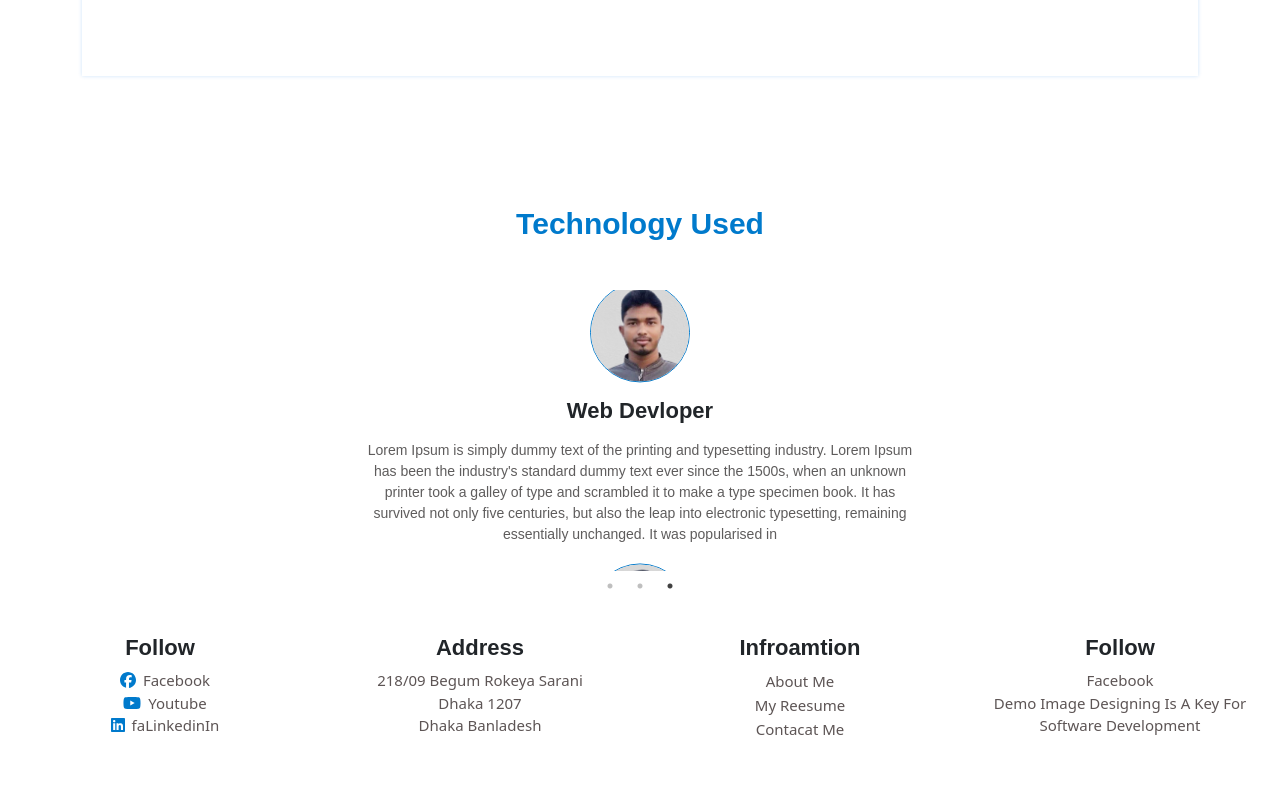
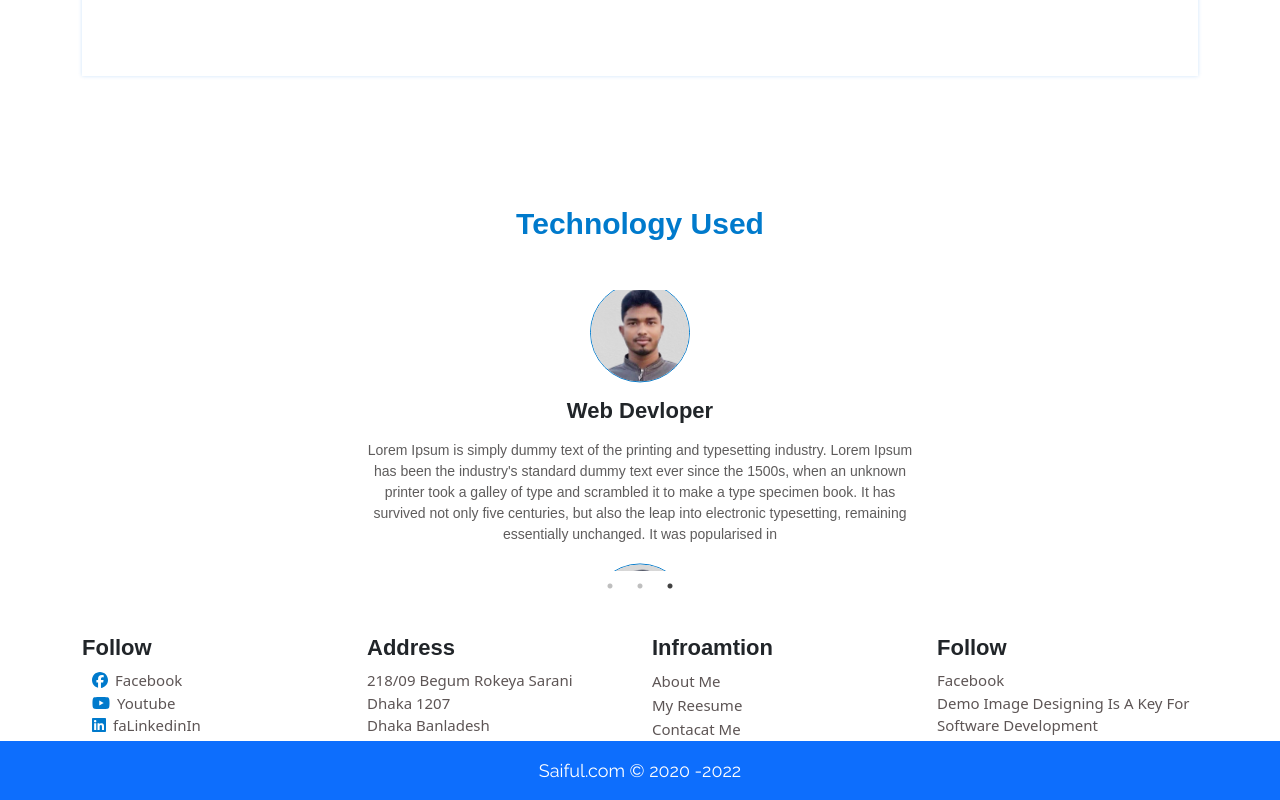
Before and after one commit to saifuldeveloper/react_basik_project, a React (Create React App) app: page / in a window 1280 px wide. Shown: the part 3493-4293 px from the top of the page. Before the commit the page ends 4234 px from the top, so only its background shows below. Built offline with nearby package versions, Linux system fonts and the light colour scheme.

Commit message:
footer copyright part add

```diff
--- a/package.json
+++ b/package.json
@@ -10,12 +10,13 @@
     "@testing-library/jest-dom": "^5.16.5",
     "@testing-library/react": "^13.3.0",
     "@testing-library/user-event": "^13.5.0",
+    "pkg": "^5.8.0",
     "react": "^18.2.0",
     "react-bootstrap": "^2.5.0",
     "react-countup": "^6.3.0",
     "react-dom": "^18.2.0",
     "react-router-dom": "^6.3.0",
-    "react-scripts": "5.0.1",
+    "react-scripts": "^2.1.3",
     "react-slick": "^0.29.0",
     "react-visibility-sensor": "^5.1.1",
     "recharts": "^2.1.13",
--- a/src/asset/css/custom.css
+++ b/src/asset/css/custom.css
@@ -264,6 +264,7 @@
 /* =============================Footer css==================================== */
 .FooterSection{
     text-justify: auto;
+    padding-left: 20px;
 
 }
 .FooterInformationDesc{
@@ -281,3 +282,15 @@
     padding-left: 10px;
     padding-right: 7px;
 }
+
+.ConpyRightsection{
+    font-family: 'Raleway',sans-serif;
+    font-size: 18px;
+    color:#ffffff;
+    text-align: center;
+    text-decoration: none;
+}
+.ConpyRightsection:hover{
+    text-decoration: none;
+    color: #ffffff;
+}
--- a/src/components/Footer/Footer.js
+++ b/src/components/Footer/Footer.js
@@ -13,9 +13,9 @@ export default class Footer extends Component {
   render() {
     return (
       <Fragment>
-        <Container fluid={true} className="text-center pt-5 ">
+        <Container  className=" pt-5 ">
           <Row>
-            <Col md={6} sm={12} lg={3} className=" FooterSection text-justify">
+            <Col md={6} sm={12} lg={3} className=" FooterSection text-justify pl-5 ml-5" >
               <h1 className="ServiceName">Follow </h1>
               <p className="FooterInformationDesc"><FontAwesomeIcon className="FooterSocialcon" icon={faFacebook} />Facebook
               </p>
@@ -37,7 +37,7 @@ export default class Footer extends Component {
               <a href="#" className="FooterInformationDesc">Contacat Me</a>
               <br />
             </Col>
-            <Col md={6} sm={12} lg={3}>
+            <Col md={6} sm={12} lg={3} classNam="text-end">
               <h1 className="ServiceName">Follow </h1>
               <p className="FooterInformationDesc">Facebook</p>
               <p className="FooterInformationDesc"> Demo Image Designing Is A Key For </p>
@@ -45,6 +45,14 @@ export default class Footer extends Component {
             </Col>
           </Row>
         </Container>
+        <Container fluid={true} className="text-center bg-primary py-3">
+                   <Row className="justify-content-center">
+                     <Col>
+                     <a className="ConpyRightsection" href="#">Saiful.com &copy; 2020 -2022</a>
+                     </Col>
+                    </Row>
+        </Container>
+
       </Fragment>
     );
   }
```
Also changed, not shown: 1 other file (tests, documents, lock files or other folders).
